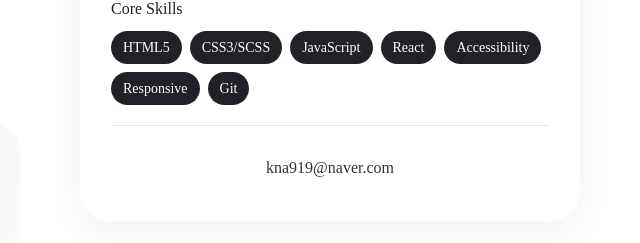
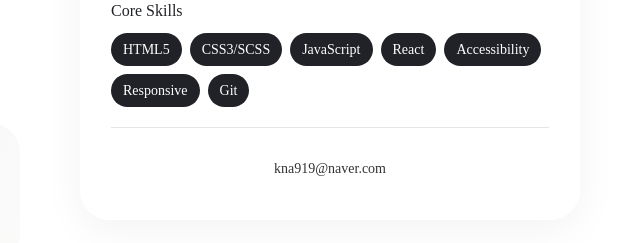
Before and after one commit to devpma/portfolio, a website built with Vite: page index.html in a window 1280 px wide. Shown: the part 1590-1833 px from the top of the page, 640-1280 px from the left. Built offline with nearby package versions, Linux system fonts and the light colour scheme; a web font is replaced by a local one.

Commit message:
change about

```diff
--- a/src/styles/layout/_about.scss
+++ b/src/styles/layout/_about.scss
@@ -166,7 +166,7 @@
 
       .contact-link {
         display: inline-block;
-        font-size: $font-size-base;
+        font-size: $font-size-sm;
         color: $color-text;
         font-family: $font-medium;
         text-decoration: none;
```
